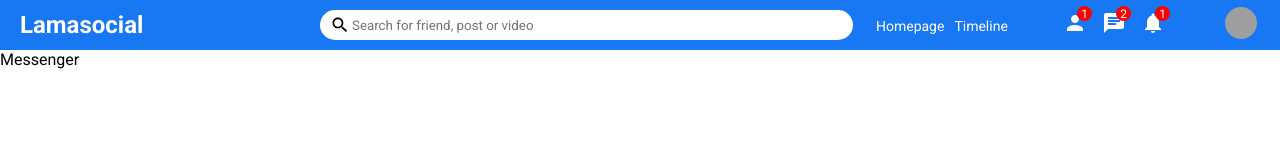
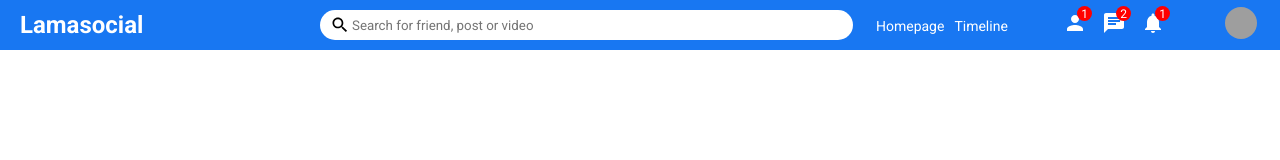
Before and after one commit to Precioussoul/MERN-Social-App, a React (Create React App) app in the folder client/: page /messenger in a window 1280 px wide. Shown: the top 160 px of the page. Built offline with nearby package versions, Linux system fonts and the light colour scheme; sample sign-in values are in the browser's storage.

Commit message:
feat: connect messenger css file to messengger component and gradually started styling

```diff
--- a/client/src/pages/messenger/Messenger.jsx
+++ b/client/src/pages/messenger/Messenger.jsx
@@ -5,7 +5,13 @@ const Messenger = () => {
   return (
     <>
       <Topbar />
-      <div>Messenger</div>
+      <div className='messenger'>
+        <div className='chatMenu'>
+          <div className='chatMenuWrapper'></div>
+        </div>
+        <div className='chatBox'></div>
+        <div className='chatOnline'></div>
+      </div>
     </>
   )
 }
--- a/client/src/pages/messenger/messenger.css
+++ b/client/src/pages/messenger/messenger.css
@@ -0,0 +1,16 @@
+.messenger {
+  height: calc(100vh -70px);
+  display: flex;
+}
+
+.chatMenu {
+  flex: 3.5;
+}
+
+.chatBox {
+  flex: 5.5;
+}
+
+.chatOnline {
+  flex: 3;
+}
```
